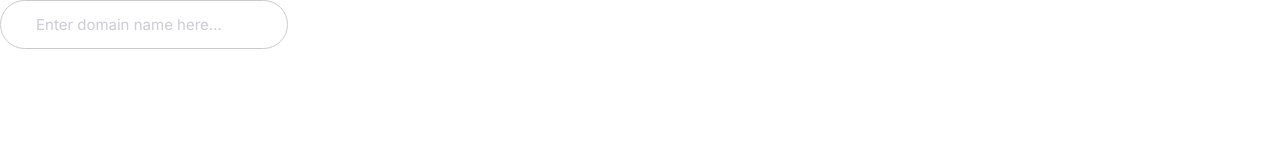
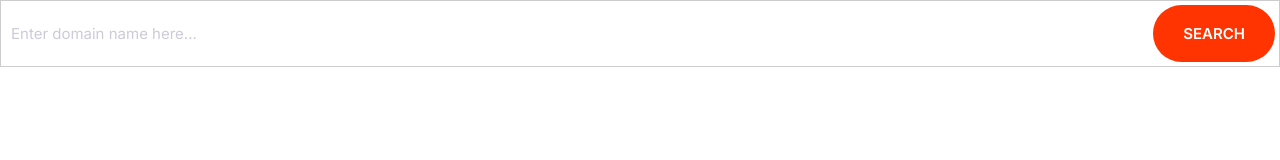
Before and after one commit to Toluade/moshify-by-toluade, a plain HTML site: page index.html in a window 1280 px wide. Drawn offline with Linux system fonts and the light colour scheme.

Commit message:
Build input-group component

```diff
--- a/css/styles.css
+++ b/css/styles.css
@@ -4,6 +4,8 @@
   --color-accent: #ff3400;
   --color-headings: #1b0760;
   --color-body: #918ca4;
+  --color-border: #ccc;
+  --border-radius: 30px;
 }
 
 *,
@@ -238,8 +240,8 @@ a {
 
 /* Inputs */
 .input {
-  border-radius: 30px;
-  border: 1px solid #ccc;
+  border-radius: var(--border-radius);
+  border: 1px solid var(--color-border);
   color: var(--color-headings);
   font-size: 2rem;
   outline: 0;
@@ -250,6 +252,22 @@ a {
   color: #cdcbd7;
 }
 
+.input-group {
+  border: 1px solid var(--color-border);
+  border-radius: var(--color-border);
+  display: flex;
+}
+
+.input-group .input {
+  border: 0;
+  flex-grow: 1;
+  padding: 1.5rem 1rem;
+}
+
+.input-group .btn {
+  margin: 4px;
+}
+
 @media screen and (min-width: 1024px) {
   .input {
     font-size: 1.5rem;
--- a/index.html
+++ b/index.html
@@ -14,6 +14,13 @@
     <link rel="stylesheet" href="css/styles.css" />
   </head>
   <body>
-    <input type="text" class="input" placeholder="Enter domain name here..." />
+    <div class="input-group">
+      <input
+        type="text"
+        class="input"
+        placeholder="Enter domain name here..."
+      />
+      <button class="btn btn--accent">Search</button>
+    </div>
   </body>
 </html>
```
Also changed, not shown: components/input-group.html (added, +4 -0 lines).
